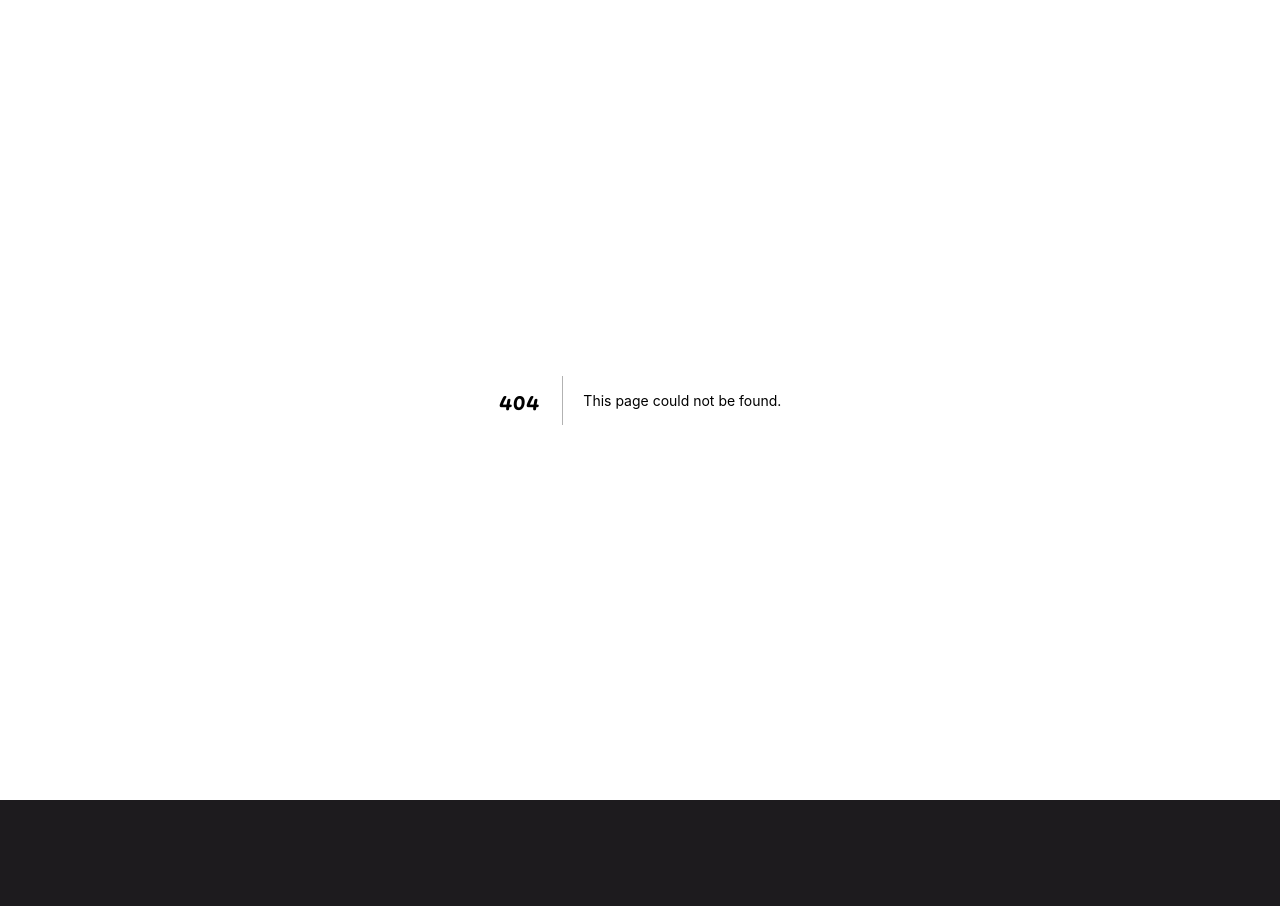
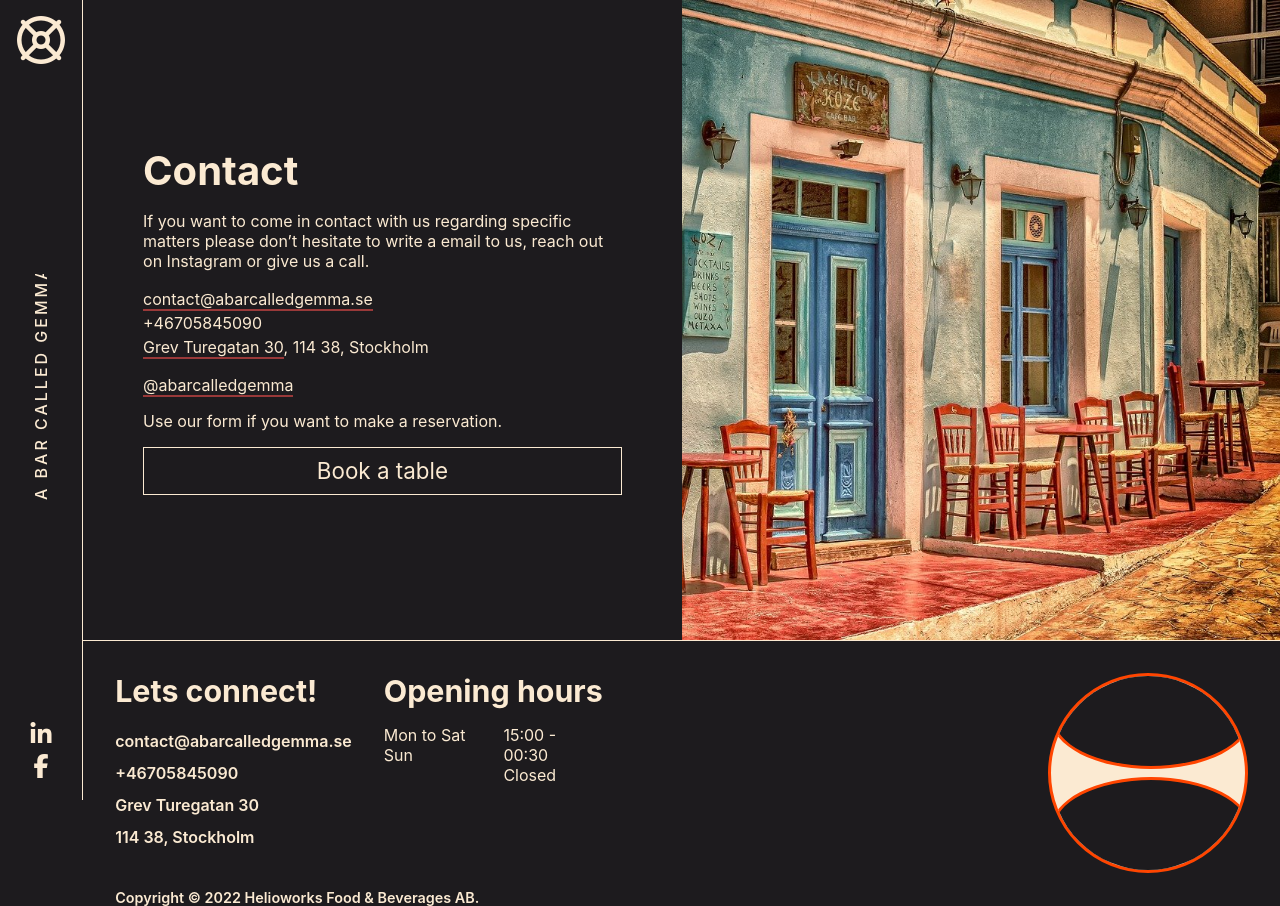
Before and after one commit to ledminh/a-bar-called-quesera, a Next.js app: page /contact in a window 1280 px wide. Before the commit this address had no page. Before the commit the page ends 800 px from the top, so only its background shows below. Built offline with nearby package versions, Linux system fonts and the light colour scheme.

Commit message:
Finish contact

```diff
--- /dev/null
+++ b/pages/contact.js
@@ -0,0 +1,45 @@
+import PageLayout from '../layouts/Page';
+import styles from '../styles/Contact.module.scss';
+import Image from 'next/image';
+import Link from 'next/link';
+import contactImg from '../imgs/contact.jpg'
+
+export default function Contact () {
+
+    return (
+        <PageLayout>
+            <div className={styles.wrapper}>
+                <div className={styles.col + ' ' + styles.text}>
+                    <div className={styles.content}>
+                        <h2 className={styles.title}>Contact</h2>
+                        <p>If you want to come in contact with us regarding specific matters please don’t hesitate to write a email to us, reach out on Instagram or give us a call.</p>
+
+                        <ul>
+                            <li><a href="mailto:contact@abarcalledgemma.se">contact@abarcalledgemma.se</a></li>
+                            <li>+46705845090</li>
+                            <li><a href="https://map.google.com">Grev Turegatan 30</a>, 114 38, Stockholm</li>
+                        </ul>
+
+                        <p><a href="https://www.instagram.com">@abarcalledgemma</a></p>
+                        <p>Use our form if you want to make a reservation.</p>
+                        <Link href="/book-a-table"><span className={styles.bookATable}>Book a table</span></Link>
+                    </div>
+                </div>
+                <div className={styles.col + ' '  + styles.img}>
+                    <div className={styles.photoWrapper}>
+                        <div className={styles.photo}>
+                                <Image
+                                    src={contactImg}
+                                    alt="In front of the restaurant"
+                                    layout='fill'
+                                    objectFit='cover'
+                                    sizes='100vw'
+                                    objectPosition={'top right'}
+                                />
+                        </div>
+                    </div>
+                </div>
+            </div>
+        </PageLayout>
+    )
+}
--- /dev/null
+++ b/styles/Contact.module.scss
@@ -0,0 +1,100 @@
+.wrapper {
+    display: grid;
+    grid-template-rows: auto;
+    grid-template-columns: 1fr 1fr;
+
+    height: 80vh;
+
+    position: relative;
+
+    @media (max-width:710px) {
+        grid-template-columns: auto;
+    }
+
+}
+
+
+.col {
+
+    display: flex;
+    justify-content: center;
+    align-items: center;
+
+}
+
+.col.img {
+    grid-column: 2/3;
+}
+
+.col.text {
+    grid-column: 1/2;
+}
+
+
+.content {
+    width: 80%;
+    margin: auto;
+
+    .title {
+        font-size: 2.5rem;
+    }
+
+    p {
+        font-size: 1rem;
+    }
+
+    ul {
+        list-style: none;
+        padding: 0;
+
+        line-height: 1.5rem;
+    }
+
+    a {
+        border-bottom: 2px solid rgb(153, 57, 57);
+
+    }
+
+    .bookATable {
+        display: flex;
+        justify-content: center;
+        align-items: center;
+
+        width: 100%;
+        height: 3rem;
+
+        font-size: 1.4rem;
+
+        border: 1px solid #fbead2;
+        text-align: center;
+
+        cursor: pointer;
+
+        transition: background-color .3s, color .3s;
+        &:hover {
+            background-color: #fbead2;
+            color: #1d1b1e;
+        }
+    }
+
+
+
+
+}
+
+
+
+.title {
+    font-size: 2.5rem;
+}
+
+.photoWrapper {
+    position: relative;
+
+    height: 100%;
+    width: 100%;
+
+    @media (max-width:710px) {
+        display: none;
+    }
+}
```
Also changed, not shown: imgs/contact.jpg (added).
